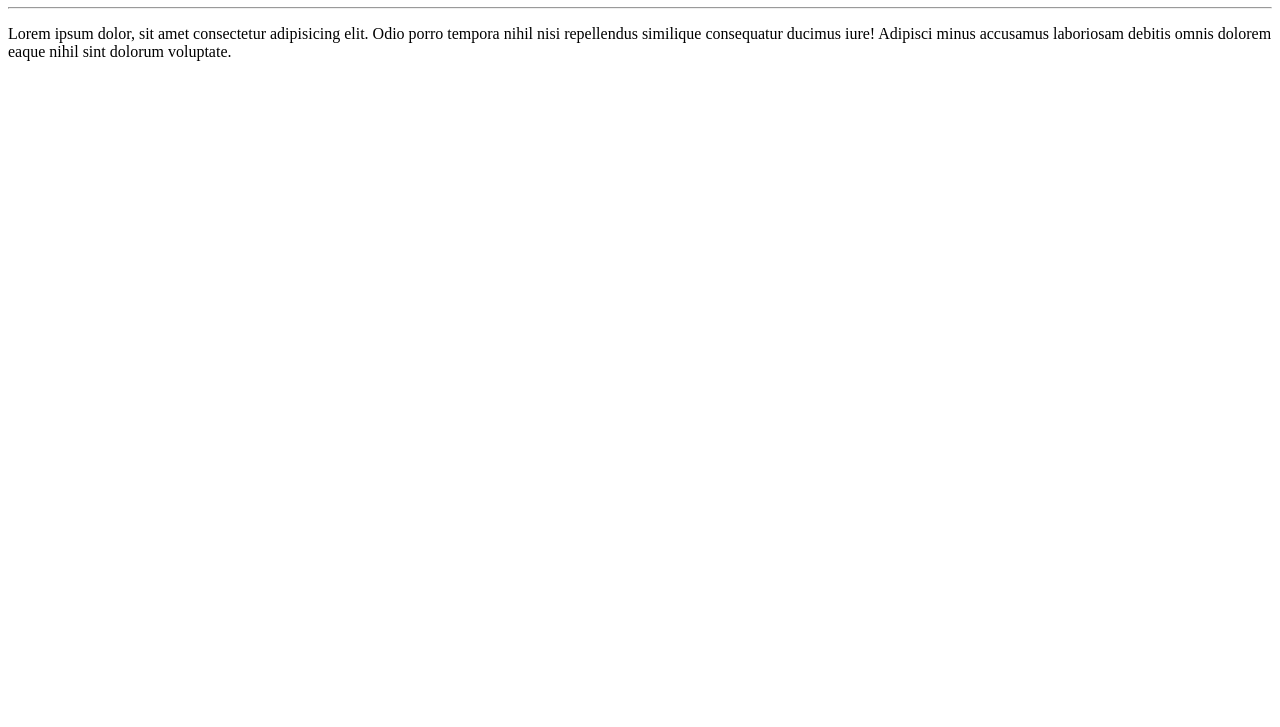
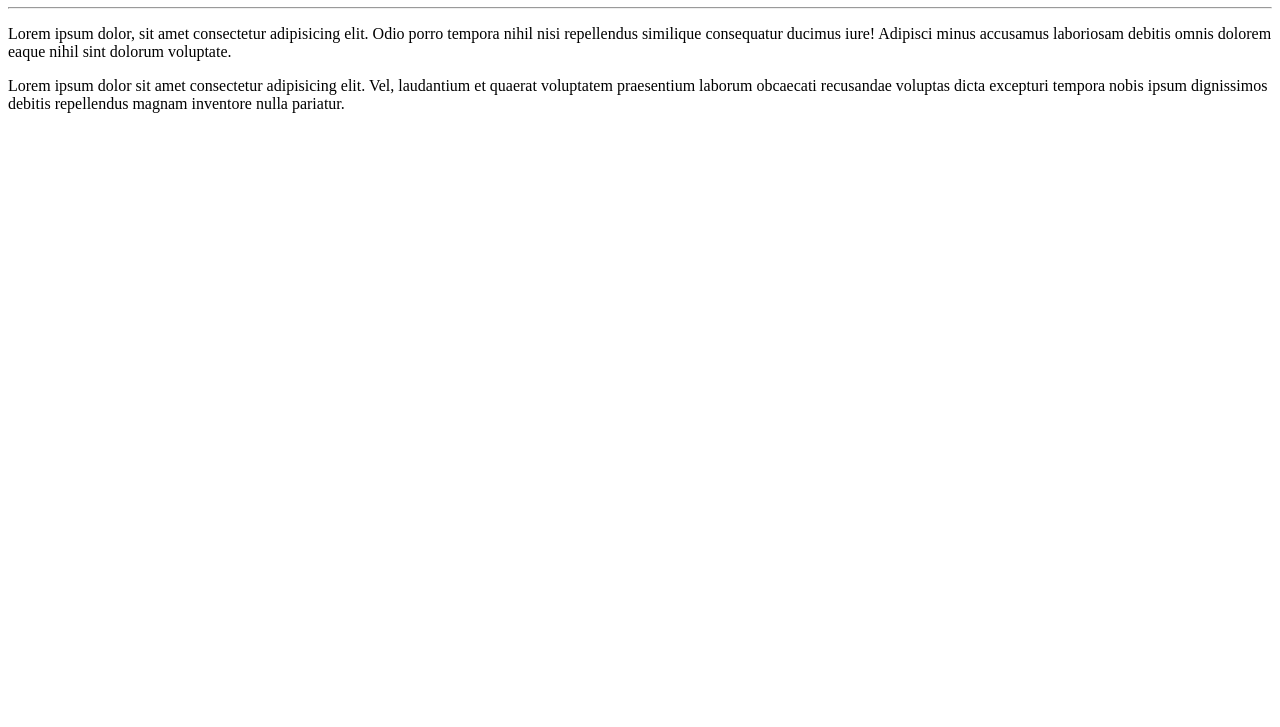
Before and after one commit to MaksonCavalcanti/Ola-Mundo, a plain HTML site: page site-exemplo/index.html in a window 1280 px wide. Shown: the part 73-800 px from the top of the page. Drawn offline with Linux system fonts and the light colour scheme.

Commit message:
adicionei um parágrafo

```diff
--- a/site-exemplo/index.html
+++ b/site-exemplo/index.html
@@ -12,6 +12,9 @@
     <p>Lorem ipsum dolor, sit amet consectetur adipisicing elit. Odio porro
     tempora nihil nisi repellendus similique consequatur ducimus iure! Adipisci
     minus accusamus laboriosam debitis omnis dolorem eaque nihil sint dolorum voluptate.</p>
+    <p>Lorem ipsum dolor sit amet consectetur adipisicing elit. Vel, laudantium et quaerat
+       voluptatem praesentium laborum obcaecati recusandae voluptas dicta excepturi
+       tempora nobis ipsum dignissimos debitis repellendus magnam inventore nulla pariatur.</p>
 
 </body>
 </html>
```
